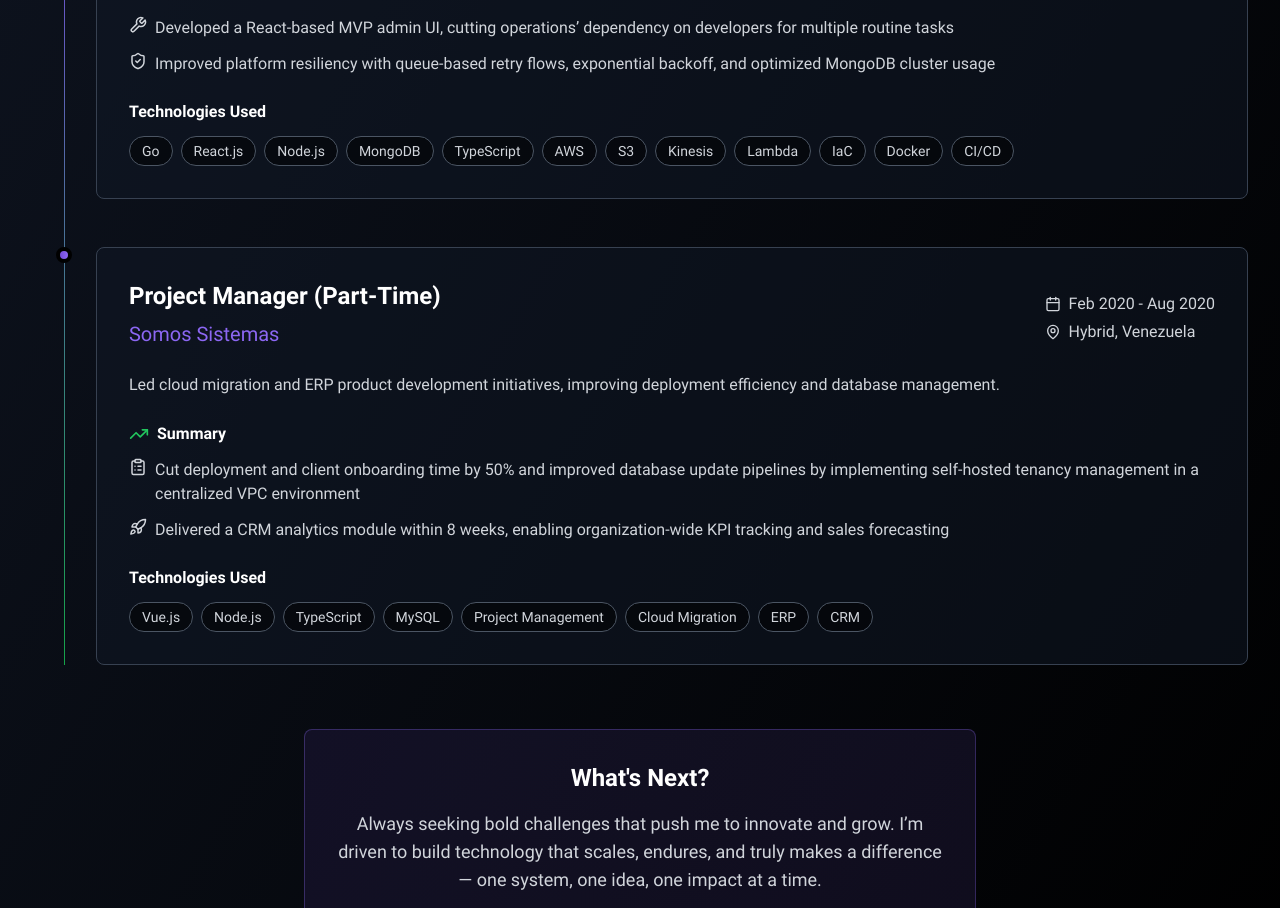
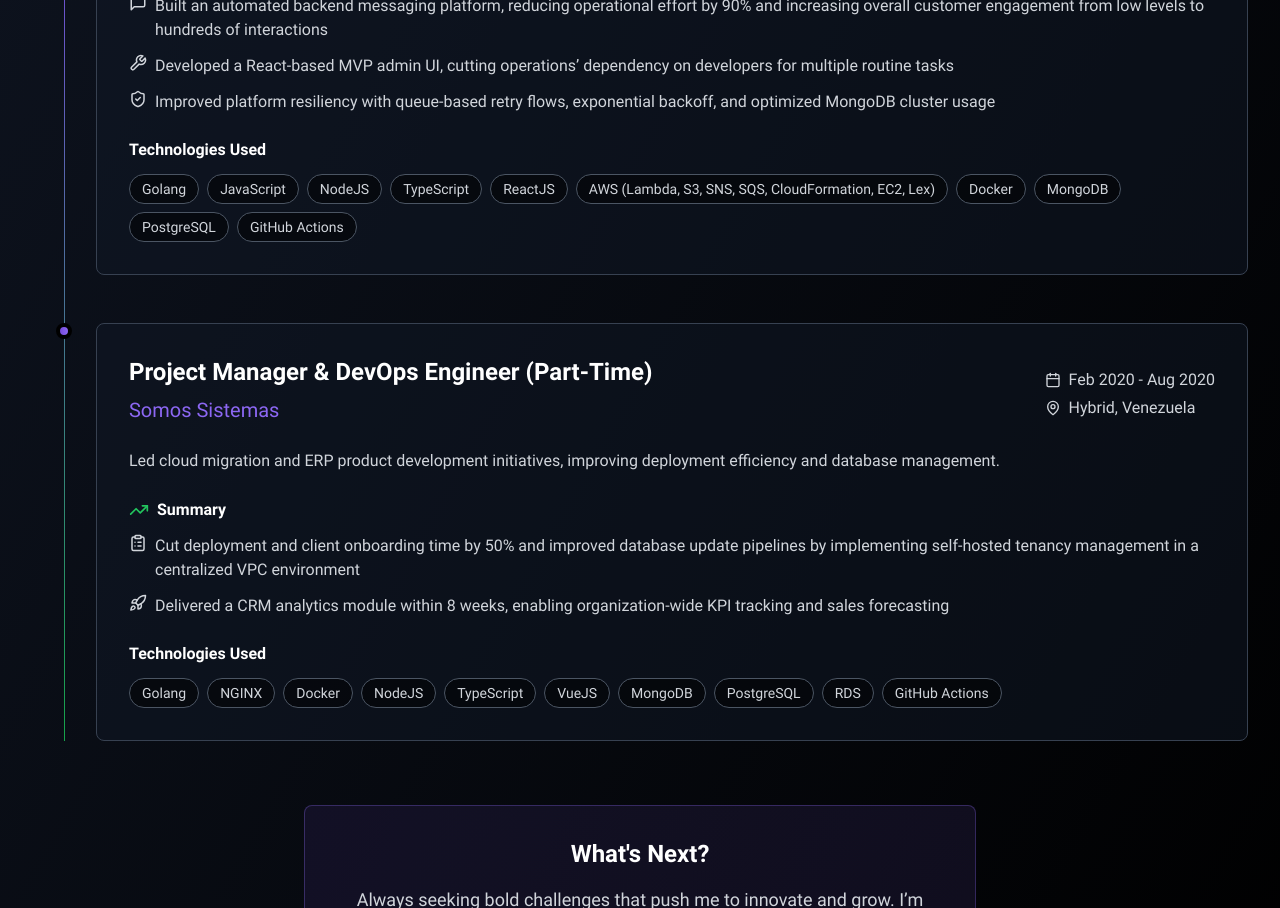
Before and after one commit to rubengp99/rubengp99.github.io, a React (Vite) app: page / in a window 1280 px wide. Shown: the part 3700-4608 px from the top of the page. Built offline with nearby package versions, Linux system fonts and the light colour scheme.

Commit message:
update experience

```diff
--- a/src/components/Experience.tsx
+++ b/src/components/Experience.tsx
@@ -33,7 +33,7 @@ const Experience = () => {
         { icon: Globe, text: 'Developed a custom Go-based integration testing framework across 30+ microservices, cutting release times by 40%' },
         { icon: Eye, text: 'Enhanced system observability and incident response with PagerDuty, CloudWatch metrics, and structured logging pipelines' }
       ],
-      technologies: ['Go', 'Vue.js', 'Python', 'Node.js', 'AWS', 'S3', 'Kinesis', 'Lambda', 'IaC', 'TDD', 'CI/CD', 'Docker', 'PostgreSQL', 'MongoDB']
+      technologies: ['Golang', 'Python', 'JavaScript', 'NodeJS', 'TypeScript', 'VueJS', 'AWS (Lambda, S3, SNS, SQS, Kinesis, DynamoDB, Athena, CloudFormation, EC2)', 'Docker', 'NodeJS', 'TypeScript', 'VueJS', 'PostgreSQL', 'RDS', 'GitHub Actions', 'Zappier']
     },
     {
       title: 'Software Engineer (Full-Time)',
@@ -47,10 +47,10 @@ const Experience = () => {
         { icon: Wrench, text: 'Developed a React-based MVP admin UI, cutting operations’ dependency on developers for multiple routine tasks' },
         { icon: ShieldCheck, text: 'Improved platform resiliency with queue-based retry flows, exponential backoff, and optimized MongoDB cluster usage' }
       ],
-      technologies: ['Go', 'React.js', 'Node.js', 'MongoDB', 'TypeScript', 'AWS', 'S3', 'Kinesis', 'Lambda', 'IaC', 'Docker', 'CI/CD']
+      technologies: ['Golang', 'JavaScript', 'NodeJS', 'TypeScript', 'ReactJS', 'AWS (Lambda, S3, SNS, SQS, CloudFormation, EC2, Lex)', 'Docker', 'MongoDB', 'PostgreSQL', 'GitHub Actions']
     },
     {
-      title: 'Project Manager (Part-Time)',
+      title: 'Project Manager & DevOps Engineer (Part-Time)',
       company: 'Somos Sistemas',
       location: 'Hybrid, Venezuela',
       period: 'Feb 2020 - Aug 2020',
@@ -59,7 +59,7 @@ const Experience = () => {
         { icon: ClipboardList, text: 'Cut deployment and client onboarding time by 50% and improved database update pipelines by implementing self-hosted tenancy management in a centralized VPC environment' },
         { icon: Rocket, text: 'Delivered a CRM analytics module within 8 weeks, enabling organization-wide KPI tracking and sales forecasting' }
       ],
-      technologies: ['Vue.js', 'Node.js', 'TypeScript', 'MySQL', 'Project Management', 'Cloud Migration', 'ERP', 'CRM']
+      technologies: ['Golang', 'NGINX', 'Docker', 'NodeJS', 'TypeScript', 'VueJS', 'MongoDB', 'PostgreSQL', 'RDS', 'GitHub Actions']
     }
   ];
 
```
Also changed, not shown: 1 other file (tests, documents, lock files or other folders).
